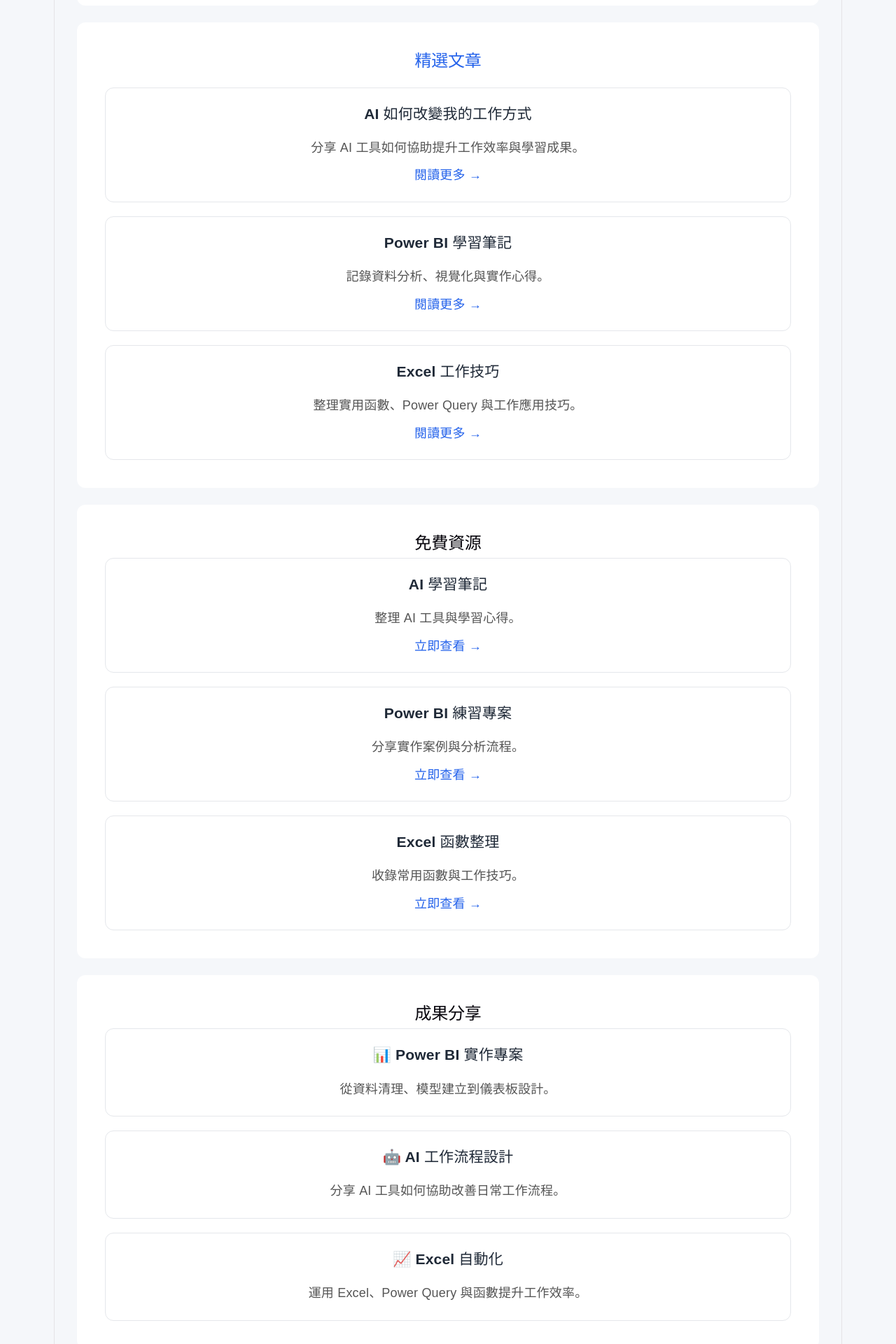
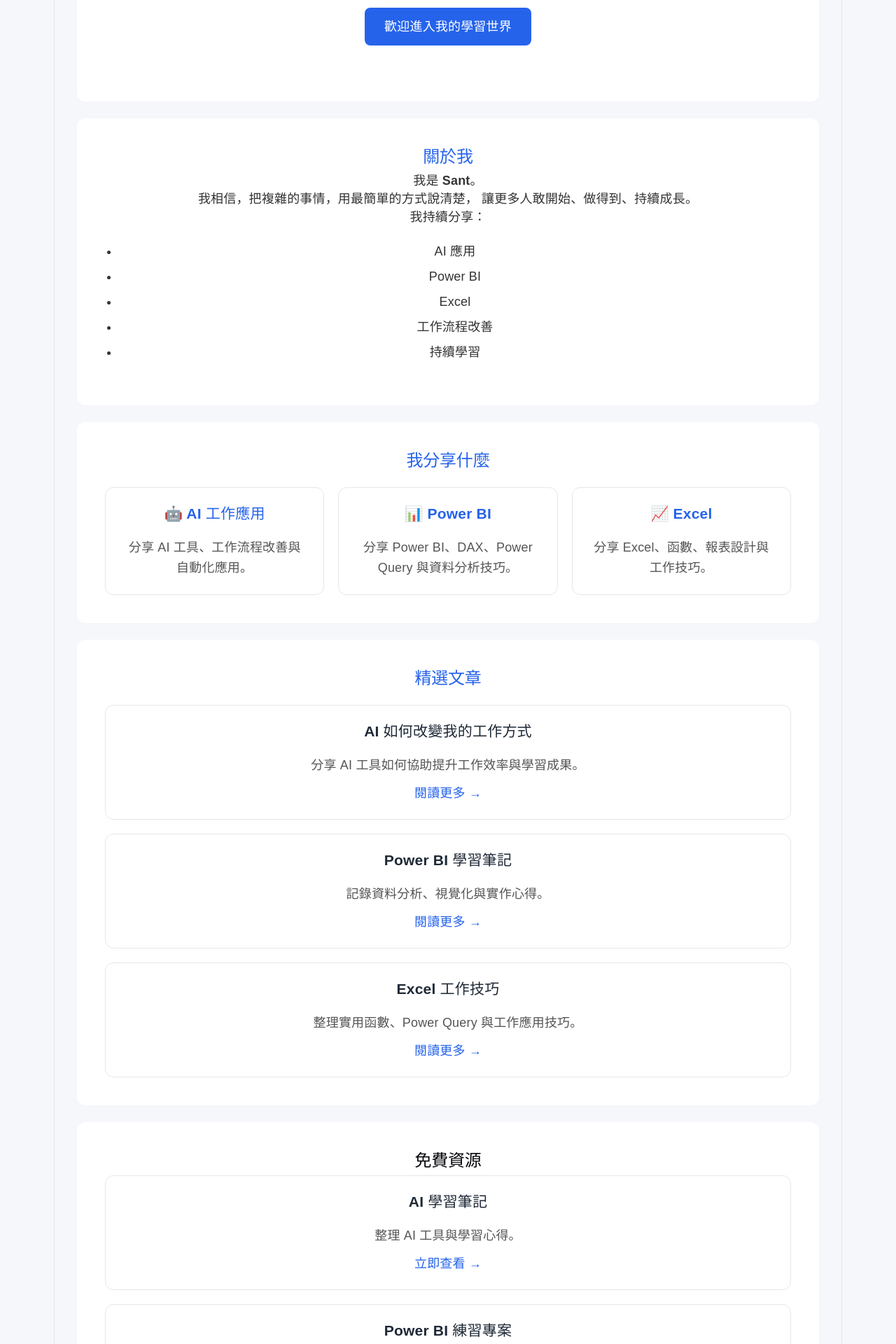
Before and after one commit to jouliwen-sant1120/sant-learning-notes, a React (Vite) app: page / in a window 1280 px wide. Shown: the part 400-2320 px from the top of the page at 70% size. Built offline with nearby package versions, Linux system fonts and the light colour scheme.

Commit message:
refactor: 完成首頁 Component 化與 React 重構 (Day017)

```diff
--- a/src/App.jsx
+++ b/src/App.jsx
@@ -4,52 +4,21 @@
 import Hero from "./components/Hero/Hero";
 import About from "./components/About/About";
 import LearningMap from "./components/LearningMap/LearningMap";
+import Articles from "./components/Articles/Articles";
+import Resources from "./components/Resources/Resources";
+import Contact from "./components/Contact/Contact";
+import Footer from "./components/Footer/Footer";
+
 function App() {
   return (
     <>
-
       <Navbar />
       <main>
-
+              <Hero />
+              <About />
               <LearningMap />
-
-              <section id="articles">
-        <h2>精選文章</h2>
-
-        <div className="article-list">
-          <article className="article-card">
-            <h3>AI 如何改變我的工作方式</h3>
-            <p>分享 AI 工具如何協助提升工作效率與學習成果。</p>
-            <a href="#">閱讀更多 →</a>
-          </article>
-
-          <article className="article-card">
-            <h3>Power BI 學習筆記</h3>
-            <p>記錄資料分析、視覺化與實作心得。</p>
-            <a href="#">閱讀更多 →</a>
-          </article>
-
-          <article className="article-card">
-            <h3>Excel 工作技巧</h3>
-            <p>整理實用函數、Power Query 與工作應用技巧。</p>
-            <a href="#">閱讀更多 →</a>
-          </article>
-        </div>
-      </section>
-
-            <section id="resources">
-      <h2>免費資源</h2>
-
-      <div className="article-list">
-        {resources.map((resource) => (
-          <article className="article-card" key={resource.title}>
-            <h3>{resource.title}</h3>
-            <p>{resource.description}</p>
-            <a href="#">立即查看 →</a>
-          </article>
-        ))}
-      </div>
-    </section>
+              <Articles />
+              <Resources />
 
               <section id="results">
         <h2>成果分享</h2>
@@ -63,28 +32,10 @@
           ))}
         </div>
       </section>
+              <Contact />
+      </main>
+            <Footer />
 
-              <section id="contact">
-        <h2>聯絡我</h2>
-
-        <p>
-          如果你也喜歡持續學習、AI 應用與工作改善，
-          <br />
-          歡迎一起交流。
-        </p>
-
-        <ul>
-          <li>📧 Email（建置完成後再填入）</li>
-          <li>💼 LinkedIn（預留）</li>
-          <li>🐙 GitHub（預留）</li>
-        </ul>
-      </section>
-      </main>
-
-            <footer>
-        <p>© 2026 Sant 學習成長筆記</p>
-        <p>把複雜，變簡單。</p>
-      </footer>
     </>
   );
 }
--- /dev/null
+++ b/src/components/Articles/Articles.jsx
@@ -0,0 +1,29 @@
+function Articles() {
+  return (
+    <section id="articles">
+        <h2>精選文章</h2>
+
+        <div className="article-list">
+          <article className="article-card">
+            <h3>AI 如何改變我的工作方式</h3>
+            <p>分享 AI 工具如何協助提升工作效率與學習成果。</p>
+            <a href="#">閱讀更多 →</a>
+          </article>
+
+          <article className="article-card">
+            <h3>Power BI 學習筆記</h3>
+            <p>記錄資料分析、視覺化與實作心得。</p>
+            <a href="#">閱讀更多 →</a>
+          </article>
+
+          <article className="article-card">
+            <h3>Excel 工作技巧</h3>
+            <p>整理實用函數、Power Query 與工作應用技巧。</p>
+            <a href="#">閱讀更多 →</a>
+          </article>
+        </div>
+      </section>
+  );
+}
+
+export default Articles;
--- /dev/null
+++ b/src/components/Contact/Contact.jsx
@@ -0,0 +1,21 @@
+function Contact() {
+  return (
+    <section id="contact">
+        <h2>聯絡我</h2>
+
+        <p>
+          如果你也喜歡持續學習、AI 應用與工作改善，
+          <br />
+          歡迎一起交流。
+        </p>
+
+        <ul>
+          <li>📧 Email（建置完成後再填入）</li>
+          <li>💼 LinkedIn（預留）</li>
+          <li>🐙 GitHub（預留）</li>
+        </ul>
+      </section>
+  );
+}
+
+export default Contact;
--- a/src/components/Footer/Footer.jsx
+++ b/src/components/Footer/Footer.jsx
@@ -1,8 +1,9 @@
 function Footer() {
   return (
     <footer>
-      <h1>Footer</h1>
-    </footer>
+        <p>© 2026 Sant 學習成長筆記</p>
+        <p>把複雜，變簡單。</p>
+      </footer>
   );
 }
 
--- /dev/null
+++ b/src/components/Resources/Resources.jsx
@@ -0,0 +1,20 @@
+import { resources } from "../../data";
+function Resources() {
+  return (
+    <section id="resources">
+          <h2>免費資源</h2>
+
+          <div className="article-list">
+            {resources.map((resource) => (
+              <article className="article-card" key={resource.title}>
+                <h3>{resource.title}</h3>
+                <p>{resource.description}</p>
+                <a href="#">立即查看 →</a>
+              </article>
+            ))}
+          </div>
+        </section>
+  );
+}
+
+export default Resources;
```
Also changed, not shown: 1 other file (tests, documents, lock files or other folders).
